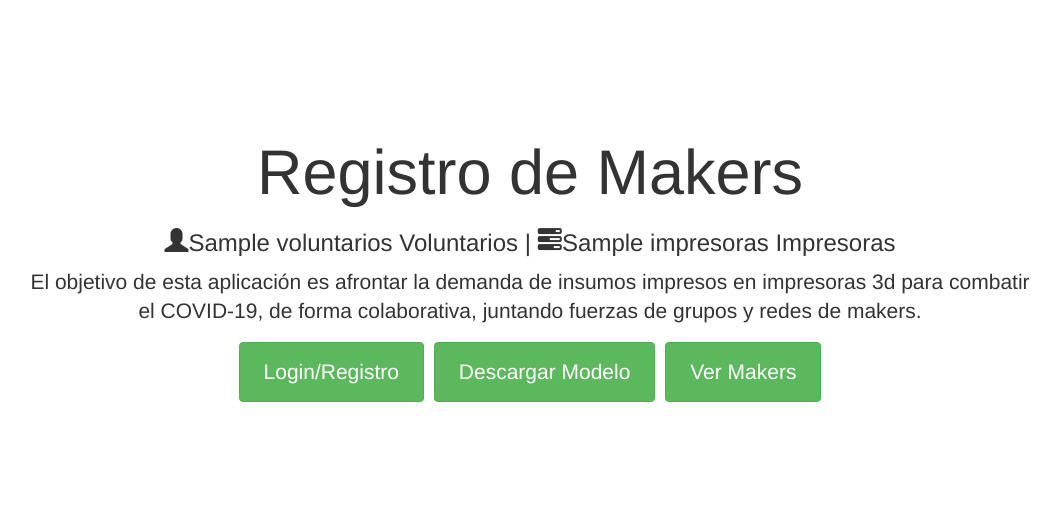
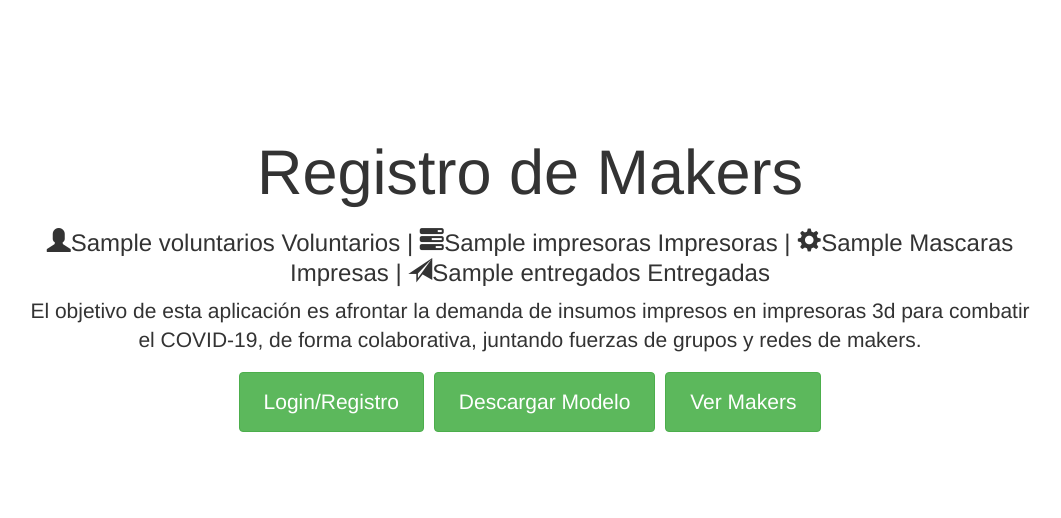
Before and after one commit to pkogan/hacedores, a Yii app: template views/site/index.php in a window 1280 px wide. Shown: the top 518 px of the page, without its empty margins (110-1171 px from the left). Run offline with PHP 8.4 and a stand-in for Yii, Linux system fonts and the light colour scheme; the template is opened without the code that fills it: most values are stand-ins (such as "Sample title", 1, 10 or a date in 2020); data that the repository does not hold is empty; some libraries are stand-ins or nearby versions.

Commit message:
Ver datos de producción

```diff
--- a/views/site/index.php
+++ b/views/site/index.php
@@ -14,7 +14,7 @@ $this->title = 'Registro de Makers';
     <div class="jumbotron">
         <h1>Registro de Makers</h1>
         <h3><span class="card-group"><span class="glyphicon glyphicon-user"></span><?= $total['voluntarios'] ?> Voluntarios</span> | <span class="card-group"> <span class="glyphicon glyphicon-tasks"> </span><?= $total['impresoras'] ?> Impresoras</span>
-<!--         | <span><span class="glyphicon glyphicon-cog"></span><?= $total['productos1'] ?> Mascaras Impresas</span> | <span> <span class="glyphicon glyphicon-send"> </span><?= $total['entregados'] ?> Entregadas</span>-->
+         | <span><span class="glyphicon glyphicon-cog"></span><?= $total['productos1'] ?> Mascaras Impresas</span> | <span> <span class="glyphicon glyphicon-send"> </span><?= $total['entregados'] ?> Entregadas</span>
         </h3>
 <!--        <div class="row " >
             <div class="col-lg-3 ">
```
